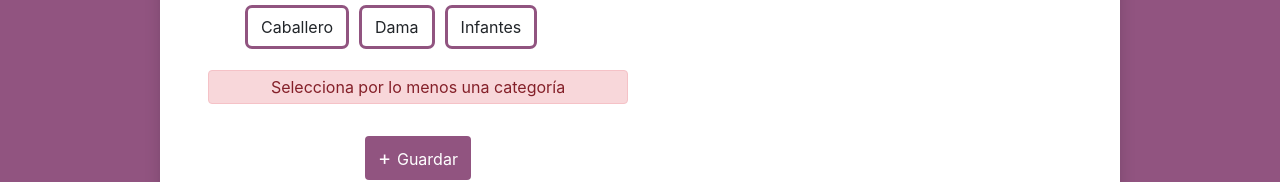
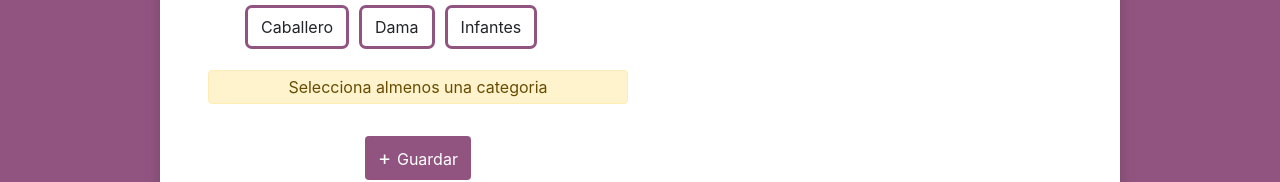
Before and after one commit to Tomas141199/BazApp, a Next.js app: page /publicar in a window 1280 px wide. Shown: the part 718-900 px from the top of the page. Built offline with nearby package versions, Linux system fonts and the light colour scheme; no server answers.

Commit message:
Publicar articulo

```diff
--- a/pages/publicar.js
+++ b/pages/publicar.js
@@ -89,6 +89,7 @@ const AgregarProducto = () => {
     //Se sube el archivo y el metadata con el nombre de imagen file junto con el nombre de la caperta donde se van almacenar(articulos)
     //Esta carpeta si es que no existe storage la crea y almacena el archivo ahi, no es necesario crearla previamente
     //Ref almacena la referencia (direccion) donde se encuntra la imagen
+    try {
       const storageRef = ref(storage, "publicaciones/" + imagenfile.name);
       //uploadTask permite dar seguimiento a la subida de la imagen
       const uploadTask = uploadBytesResumable(storageRef, imagenfile, metadata);
@@ -125,6 +126,9 @@ const AgregarProducto = () => {
           });
         }
       );
+    } catch (error) {
+      setError("Error al cargar la imagen intente de nuevo");
+    }
   }
 
   return (
@@ -207,7 +211,11 @@ const AgregarProducto = () => {
                 setCategorias={setCategorias}
                 categories={categorias}
               />
-              {categorias==""? <Error message="Selecciona por lo menos una categoría"/> : null}
+              {categorias == "" ? (
+                <p className="alert alert-warning text-center p-1">
+                  Selecciona almenos una categoria
+                </p>
+              ) : null}
 
               <input type="hidden" />
               <div className="text-center">
@@ -241,6 +249,7 @@ const AgregarProducto = () => {
                     onInput={prevIMG}
                   />
                   {errores.foto && <Error message={errores.foto} />}
+                  {error && <Error message={error} />}
                 </div>
               </div>
             </div>
--- a/validacion/crearPublicacion.js
+++ b/validacion/crearPublicacion.js
@@ -21,8 +21,5 @@ export default function validarPublicacion(values) {
     errores.foto = "La foto es obligatoria";
   }
 
-
-
-
   return errores;
 }
```
Lines whose indentation alone changed are shown as unchanged.
